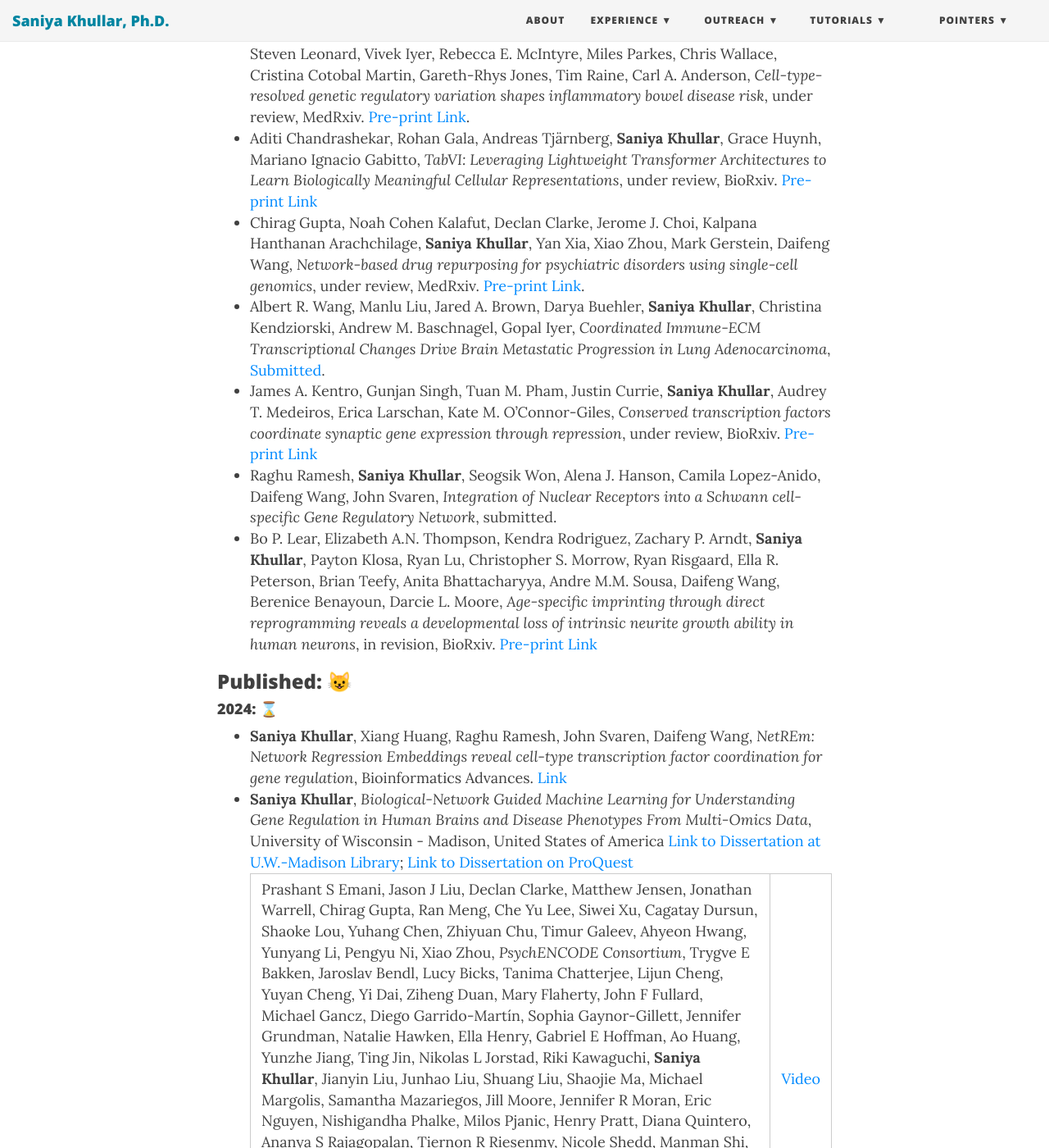
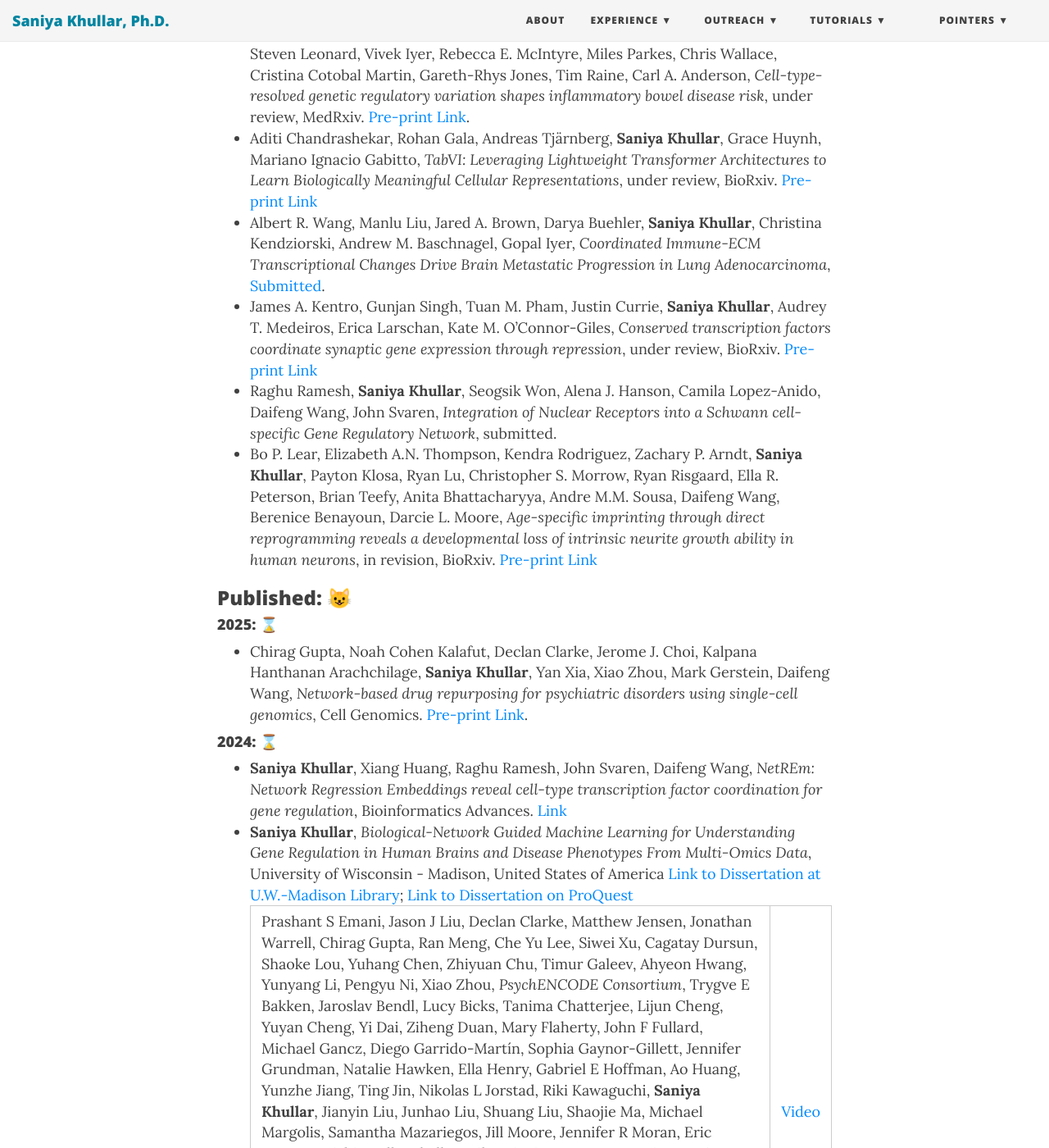
Before and after one commit to SaniyaKhullar/saniyakhullar.github.io, a Jekyll site: the page built from publications.md, in a window 1280 px wide and 1400 px high, scrolled down 611 px. Shown: the whole window at 82% size. Built offline with Jekyll 4.4.1, drawn with Linux system fonts in a browser that asks for light colours; nearby versions of some CDN libraries; some of the changed text lies outside the part shown.

Commit message:
updated publications

```diff
--- a/publications.md
+++ b/publications.md
@@ -12,24 +12,24 @@ Please note my publications 🤓📚🧬 are as follows 📖 :
 ### Revisions/Under Review/Preprints: ✏️
 -   Tobi Alegbe, Bradley T. Harris, Laura Fachal, Lucia Ramirez Navarro, Marcus Tutert, Monika Krzak, Mennatallah Ghouraba, Michelle Strickland, Matiss Ozols, **Saniya Khullar**, Eleonora Khabirova, Nikolaos I. Panousis, David Ochoa, Noor Wana, May Xueqi Hu, Jason Skelton, Jasmin Ostermayer, Kimberley Ai Xian Cheam, D. Leland Taylor, Yong Gu, Claire Dawson, Tina Thompson, Kenneth Arestang, Nilanga Nishad, Steven Leonard, Vivek Iyer, Rebecca E. McIntyre, Miles Parkes, Chris Wallace, Cristina Cotobal Martin, Gareth-Rhys Jones, Tim Raine, Carl A. Anderson, *Cell-type-resolved genetic regulatory variation shapes inflammatory bowel disease risk*, under review, MedRxiv. [Pre-print Link](https://www.medrxiv.org/content/10.1101/2025.06.24.25330216v1).
 -   Aditi Chandrashekar, Rohan Gala, Andreas Tjärnberg, **Saniya Khullar**, Grace Huynh, Mariano Ignacio Gabitto, *TabVI: Leveraging Lightweight Transformer Architectures to Learn Biologically Meaningful Cellular Representations*, under review, BioRxiv. [Pre-print Link](https://www.biorxiv.org/content/10.1101/2025.02.13.637984v1.full)
--   Chirag Gupta, Noah Cohen Kalafut, Declan Clarke, Jerome J. Choi, Kalpana Hanthanan Arachchilage, **Saniya Khullar**, Yan Xia, Xiao Zhou, Mark Gerstein, Daifeng Wang, *Network-based drug repurposing for psychiatric disorders using single-cell genomics*, under review, MedRxiv. [Pre-print Link](https://www.medrxiv.org/content/10.1101/2024.12.01.24318008v1).
 -	Albert R. Wang, Manlu Liu, Jared A. Brown, Darya Buehler, **Saniya Khullar**, Christina Kendziorski, Andrew M. Baschnagel, Gopal Iyer, *Coordinated Immune-ECM Transcriptional Changes Drive Brain Metastatic Progression in Lung Adenocarcinoma*, [Submitted](https://www.sciencedirect.com/science/article/abs/pii/S1556086425001388).
 -	James A. Kentro, Gunjan Singh, Tuan M. Pham, Justin Currie, **Saniya Khullar**, Audrey T. Medeiros, Erica Larschan, Kate M. O’Connor-Giles, *Conserved transcription factors coordinate synaptic gene expression through repression*, under review, BioRxiv. [Pre-print Link](https://www.biorxiv.org/content/10.1101/2024.10.30.621128v2)
 -	Raghu Ramesh, **Saniya Khullar**, Seogsik Won, Alena J. Hanson, Camila Lopez-Anido, Daifeng Wang, John Svaren, *Integration of Nuclear Receptors into a Schwann cell-specific Gene Regulatory Network*, submitted.
 -	Bo P. Lear, Elizabeth A.N. Thompson, Kendra Rodriguez, Zachary P. Arndt, **Saniya Khullar**, Payton Klosa, Ryan Lu, Christopher S. Morrow, Ryan Risgaard, Ella R. Peterson, Brian Teefy, Anita Bhattacharyya, Andre M.M. Sousa, Daifeng Wang, Berenice Benayoun, Darcie L. Moore, *Age-specific imprinting through direct reprogramming reveals a developmental loss of intrinsic neurite growth ability in human neurons*, in revision, BioRxiv. [Pre-print Link](https://www.biorxiv.org/content/10.1101/2023.10.25.563769v2)
 
+### Published: 😺
+#### 2025: ⌛
+-   Chirag Gupta, Noah Cohen Kalafut, Declan Clarke, Jerome J. Choi, Kalpana Hanthanan Arachchilage, **Saniya Khullar**, Yan Xia, Xiao Zhou, Mark Gerstein, Daifeng Wang, *Network-based drug repurposing for psychiatric disorders using single-cell genomics*, Cell Genomics. [Pre-print Link](https://www.medrxiv.org/content/10.1101/2024.12.01.24318008v1).
 
-### Published: 😺
 #### 2024: ⌛
 -   **Saniya Khullar**, Xiang Huang, Raghu Ramesh, John Svaren, Daifeng Wang, *NetREm: Network Regression Embeddings reveal cell-type transcription factor coordination for gene regulation*, Bioinformatics Advances. [Link](https://academic.oup.com/bioinformaticsadvances/advance-article/doi/10.1093/bioadv/vbae206/7929807?login=false)
 -	**Saniya Khullar**, *Biological-Network Guided Machine Learning for Understanding Gene Regulation in Human Brains and Disease Phenotypes From Multi-Omics Data*, University of Wisconsin - Madison, United States of America [Link to Dissertation at U.W.-Madison Library](https://search.library.wisc.edu/digital/ABLXHUQPYNF6IM86); [Link to Dissertation on ProQuest](https://www.proquest.com/docview/3108402149?pq-origsite=gscholar&fromopenview=true&sourcetype=Dissertations%20&%20Theses)
 -	Prashant S Emani, Jason J Liu, Declan Clarke, Matthew Jensen, Jonathan Warrell, Chirag Gupta, Ran Meng, Che Yu Lee, Siwei Xu, Cagatay Dursun, Shaoke Lou, Yuhang Chen, Zhiyuan Chu, Timur Galeev, Ahyeon Hwang, Yunyang Li, Pengyu Ni, Xiao Zhou, *PsychENCODE Consortium*, Trygve E Bakken, Jaroslav Bendl, Lucy Bicks, Tanima Chatterjee, Lijun Cheng, Yuyan Cheng, Yi Dai, Ziheng Duan, Mary Flaherty, John F Fullard, Michael Gancz, Diego Garrido-Martín, Sophia Gaynor-Gillett, Jennifer Grundman, Natalie Hawken, Ella Henry, Gabriel E Hoffman, Ao Huang, Yunzhe Jiang, Ting Jin, Nikolas L Jorstad, Riki Kawaguchi, **Saniya Khullar**, Jianyin Liu, Junhao Liu, Shuang Liu, Shaojie Ma, Michael Margolis, Samantha Mazariegos, Jill Moore, Jennifer R Moran, Eric Nguyen, Nishigandha Phalke, Milos Pjanic, Henry Pratt, Diana Quintero, Ananya S Rajagopalan, Tiernon R Riesenmy, Nicole Shedd, Manman Shi, Megan Spector, Rosemarie Terwilliger, Kyle J Travaglini, Brie Wamsley, Gaoyuan Wang, Yan Xia, Shaohua Xiao, Andrew C Yang, Suchen Zheng, Michael J Gandal, Donghoon Lee, Ed S Lein, Panos Roussos, Nenad Sestan, Zhiping Weng, Kevin P White, Hyejung Won, Matthew J Girgenti, Jing Zhang, Daifeng Wang, Daniel Geschwind, Mark Gerstein, *Single-cell genomics and regulatory networks for 388 human brains*, Science. [Link](https://www.science.org/doi/10.1126/science.adi5199) | [Video](https://x.com/GersteinLab/status/1793747237769781511/video/1)
 
-
 #### 2023: ⌛
 -	Pramod Bharadwaj Chandrashekar, Sayali Alatkar, Jiebiao Wang, Gabriel E. Hoffman, Chenfeng He, Ting Jin, **Saniya Khullar**, Jaroslav Bendl, John F. Fullard, Panagiotis Roussos, Daifeng Wang, *DeepGAMI: Deep biologically guided auxiliary learning for multimodal integration and imputation to improve phenotype prediction*, Genome Medicine. [Link](https://genomemedicine.biomedcentral.com/articles/10.1186/s13073-023-01248-6) [Video](https://www.youtube.com/watch?v=Op6NbPg16qQ)
--	Minjie Shen, Carissa L Sirois, Meng Li, Yu Guo, Qiping Dong, Natasha Mendez-Albelo, Yu Gao, **Saniya Khullar**, Lee Kissel, Jonathan Bryan, Soraya O Sandoval, Natalie Wolkoff, Amaya Contractor, Sabrina Huang, Tomer Korabelnikov, Birth Defects Research Laboratory BDRL, Jon Levine, Andre MM Sousa, Qiang Chang, Anita Bhattacharyya, Daifeng Wang, Donna Werling, Xinyu Zhao, *Species-specific FMRP regulation of RACK1 is critical for prenatal cortical development, Neuron*. [Link](https://doi.org/10.1016/j.neuron.2023.09.014)
--	Chenfeng He, Noah Cohen Kalafut, Soraya O. Sandoval, Ryan Risgaard, Carissa L. Sirois, Chen Yang, **Saniya Khullar**, Marin Suzuki, Xiang Huang, Qiang Chang, Xinyu Zhao, Andre M.M. Sousa, Daifeng Wang, *Brain and Organoid Manifold Alignment (BOMA), a machine learning framework for comparative gene expression analysis across brains and organoids, Cell Reports Methods*. [Link](https://doi.org/10.1016/j.crmeth.2023.100409)
+-	Minjie Shen, Carissa L Sirois, Meng Li, Yu Guo, Qiping Dong, Natasha Mendez-Albelo, Yu Gao, **Saniya Khullar**, Lee Kissel, Jonathan Bryan, Soraya O Sandoval, Natalie Wolkoff, Amaya Contractor, Sabrina Huang, Tomer Korabelnikov, Birth Defects Research Laboratory BDRL, Jon Levine, Andre MM Sousa, Qiang Chang, Anita Bhattacharyya, Daifeng Wang, Donna Werling, Xinyu Zhao, *Species-specific FMRP regulation of RACK1 is critical for prenatal cortical development*, Neuron. [Link](https://doi.org/10.1016/j.neuron.2023.09.014)
+-	Chenfeng He, Noah Cohen Kalafut, Soraya O. Sandoval, Ryan Risgaard, Carissa L. Sirois, Chen Yang, **Saniya Khullar**, Marin Suzuki, Xiang Huang, Qiang Chang, Xinyu Zhao, Andre M.M. Sousa, Daifeng Wang, *Brain and Organoid Manifold Alignment (BOMA), a machine learning framework for comparative gene expression analysis across brains and organoids*, Cell Reports Methods. [Link](https://doi.org/10.1016/j.crmeth.2023.100409)
 -	**Saniya Khullar**, Daifeng Wang, *Predicting brain-regional gene regulatory networks from multi-omics for Alzheimer’s disease phenotypes and Covid-19 severity*, Human Molecular Genetics. [Link](https://doi.org/10.1093/hmg/ddad009)
 
 #### 2022: ⌛
```
